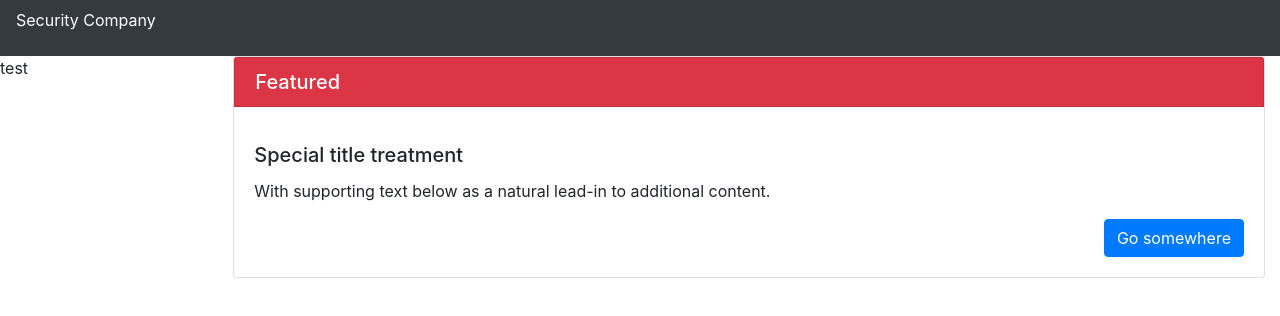
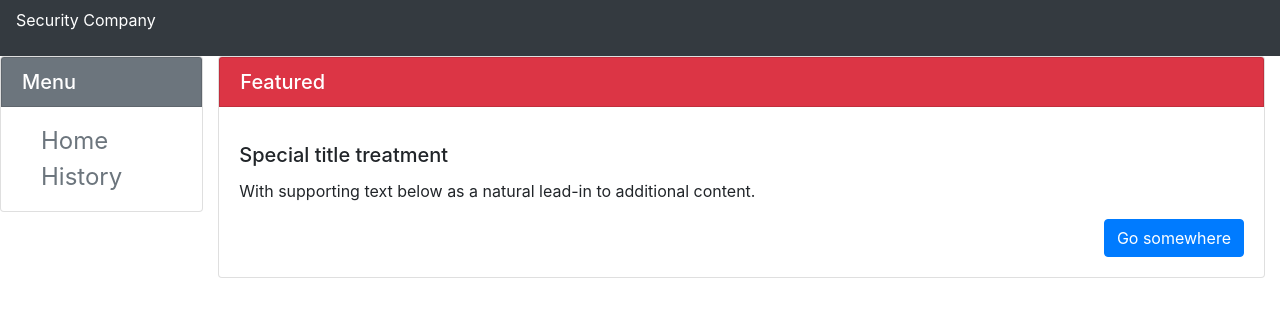
Before and after one commit to RemcoBravenboer/Hackathon-IOT-Web, a plain HTML site: page index.html in a window 1280 px wide. Drawn offline with nearby package versions, Linux system fonts and the light colour scheme.

Commit message:
Added side menu

```diff
--- a/index.html
+++ b/index.html
@@ -21,11 +21,19 @@
     <p class="text-center" style="color: white">Security Company</p>
 </div>
 <div class="row">
-    <div class="col-lg-2">
-        test
+    <div class="col-lg-2"  style="padding-right: 0!important">
+        <div class="card">
+                <h5 class="card-header card text-white bg-secondary mb-3">Menu</h5>
+                <div class="card-body" style="padding: 0;">
+                	<ul style="list-style-type: none; font-size:24px;">
+                		<li><a href="#" style="color: #6c757d!important">Home</a></li>
+                		<li><a href="#" style="color: #6c757d!important">History</a></li>
+                	</ul>
+                </div>
+            </div>
     </div>
     <div class="col-lg-10">
-        <div class="container">
+        <div class="container" style="padding-left:0px!important">
             <div class="card">
                 <h5 class="card-header card text-white bg-danger mb-3">Featured</h5>
                 <div class="card-body">
```
